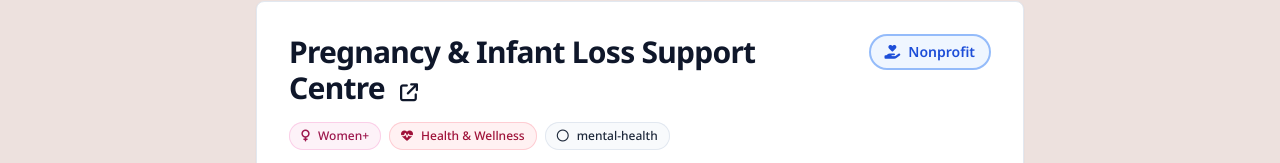
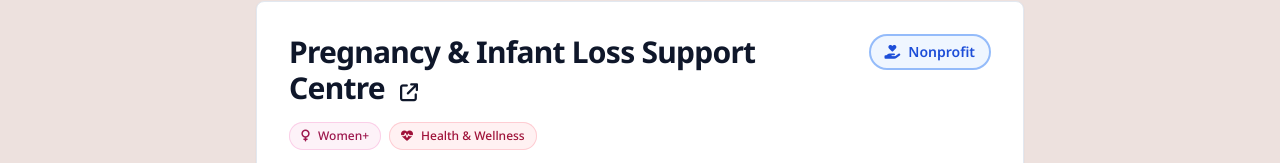
Before and after one commit to Berry-House-YYC/calgarygroups, an Eleventy site: page src/content/organizations/nonprofit/pregnancy-and-infant-loss-support-centre.md in a window 1280 px wide. Shown: the part 109-272 px from the top of the page. Built offline with nearby package versions, Linux system fonts and the light colour scheme; Eleventy itself is replaced by a stand-in of ours; files that its build step writes are made by us from their sources.

Commit message:
Remove 'mental-health' from organization interests
Updated the interests for Pregnancy & Infant Loss Support Centre by removing 'mental-health' from the list (non-existent tag)

```diff
--- a/src/content/organizations/nonprofit/pregnancy-and-infant-loss-support-centre.md
+++ b/src/content/organizations/nonprofit/pregnancy-and-infant-loss-support-centre.md
@@ -2,7 +2,7 @@
 layout: layouts/organization.njk
 name: "Pregnancy & Infant Loss Support Centre"
 type: Nonprofit
-interests: ["women+", "health-wellness", "mental-health"]
+interests: ["women+", "health-wellness"]
 age_range: "all-ages"
 identity_focused: true
 meeting_format: "hybrid"
```
